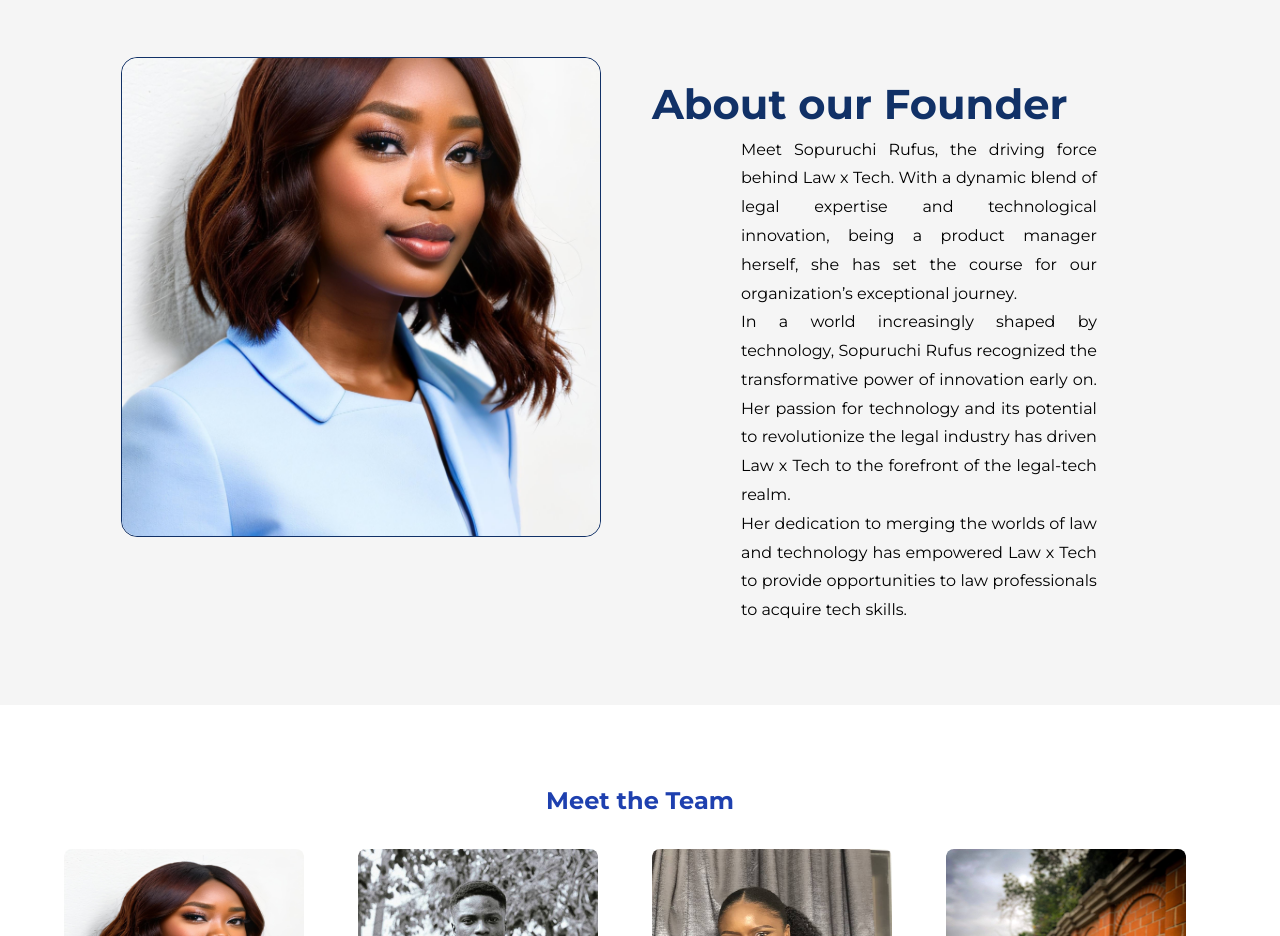
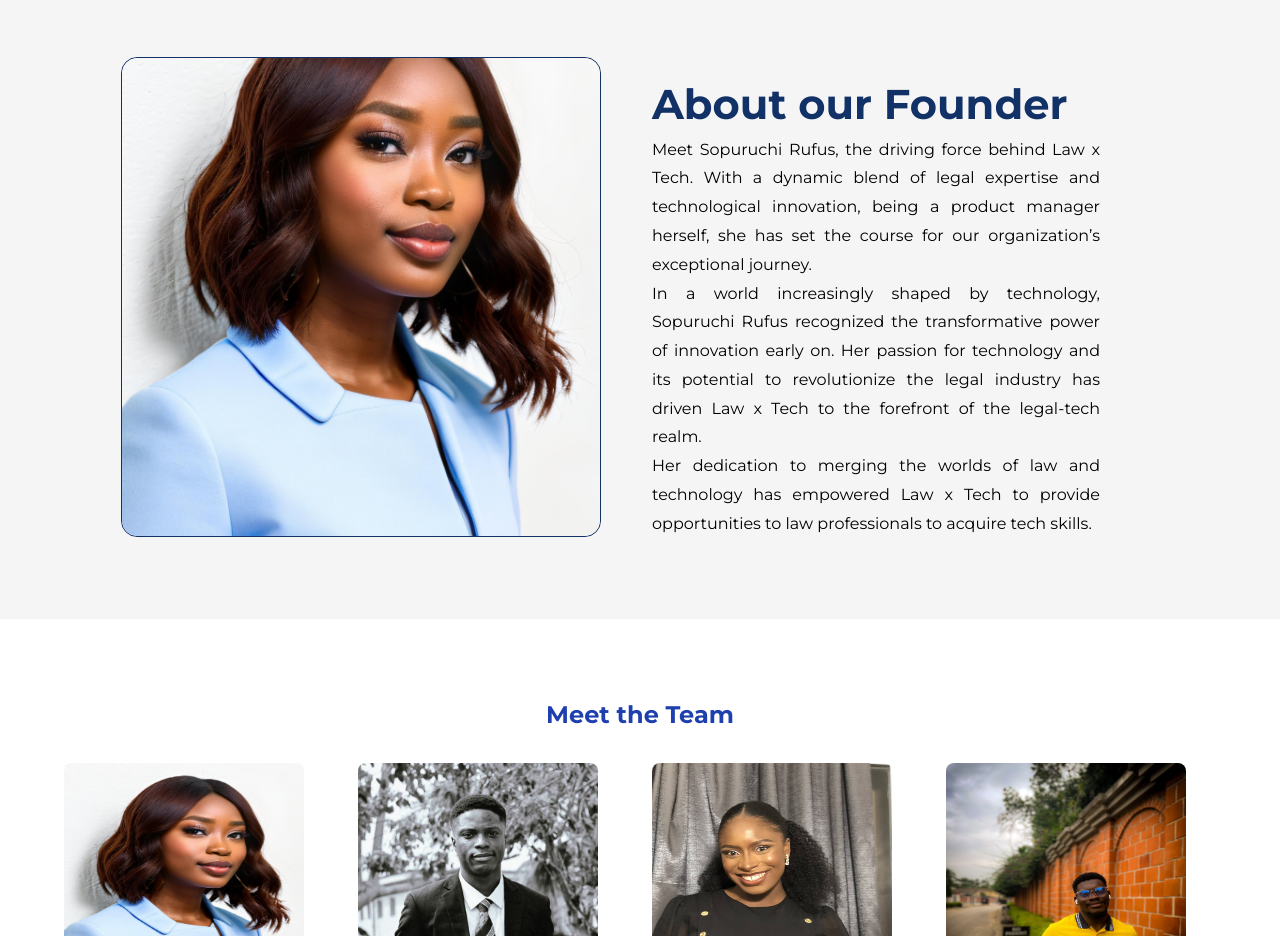
Before and after one commit to LawxTech/LawXTech, a React (Create React App) app: page /about-us in a window 1280 px wide. Shown: the part 1940-2876 px from the top of the page. Built offline with nearby package versions, Linux system fonts and the light colour scheme.

Commit message:
Fix grid layout in Founder component

```diff
--- a/src/components/About/Founder.tsx
+++ b/src/components/About/Founder.tsx
@@ -18,7 +18,7 @@
               <h3 className="text-[#113167] text-[2rem] lg:text-[2.6rem] font-bold mt-[1rem] ">
                 About our Founder
               </h3>
-              <div className=" md:w-2/3 mx-auto lg:max-w-[28rem] grid gap-[0.875remrem] ">
+              <div className=" md:w-2/3 mx-auto lg:mx-0 lg:w-[28rem] grid gap-[0.875remrem] ">
                 <p className="text-[1rem] text-justify font-[400] leading-[1.8rem] ">
                   Meet Sopuruchi Rufus, the driving force behind Law x Tech.
                   With a dynamic blend of legal expertise and technological
```
